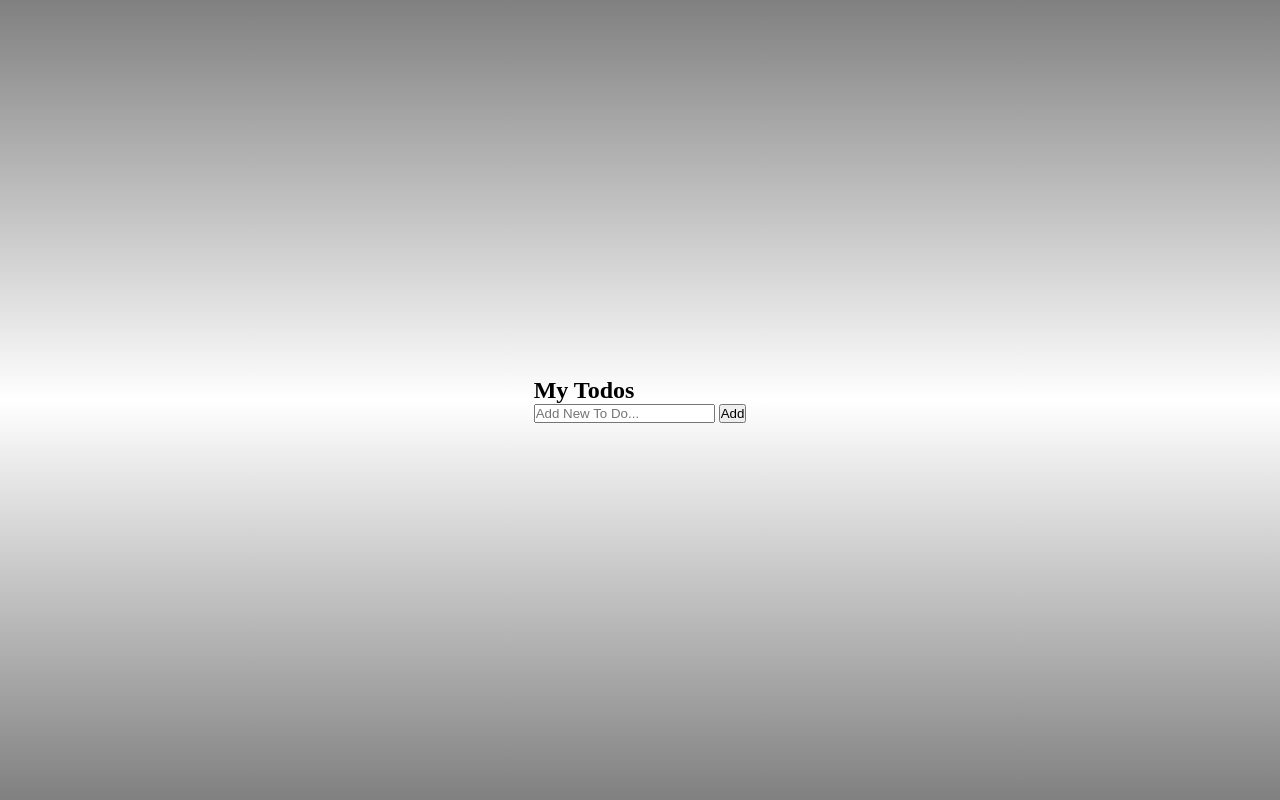
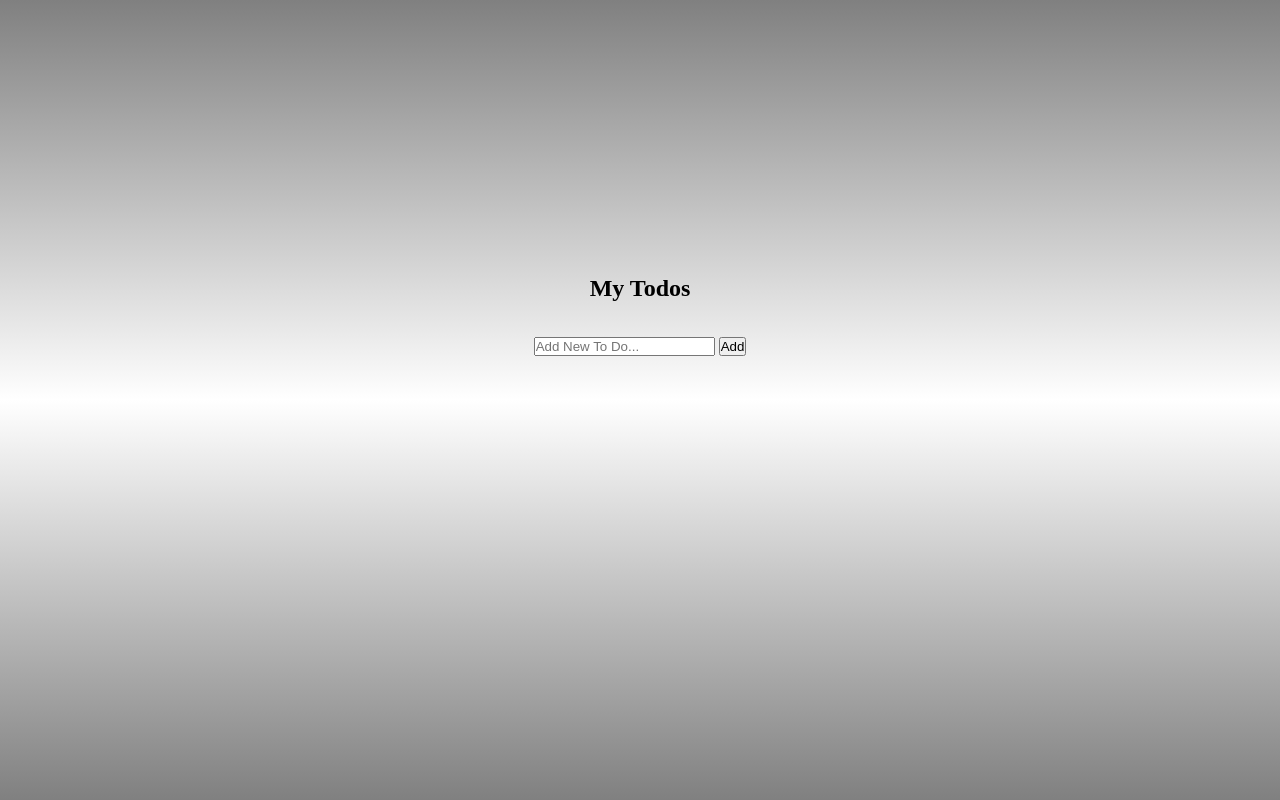
Before and after one commit to humEyra1064/todo16ocak, a plain HTML site: page index.html in a window 1280 px wide. Drawn offline with Linux system fonts and the light colour scheme.

Commit message:
css start

```diff
--- a/index.html
+++ b/index.html
@@ -15,7 +15,7 @@
             <button type="submit" id="todo-button">Add</button>
         </div>
         <div class="todos">
-            <ul id="todo-"></ul>
+            <ul id="todo-ul"></ul>
         </div>
     </main>
     <script src="app.js"></script>
--- a/style.css
+++ b/style.css
@@ -11,3 +11,22 @@ body{
     justify-content: center;
     align-items: center;
 }
+.container{
+    width: 85vw;
+    max-width: 700px;
+    min-height: 40vh;
+    border-radius: 10px;
+
+}
+
+h2{
+    text-align: center;
+    margin: 35px;
+}
+.todo-add{
+    text-align: center;
+}
+
+#todo-input{
+
+}
```
